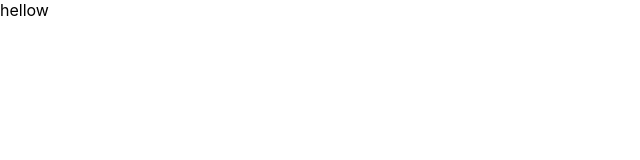
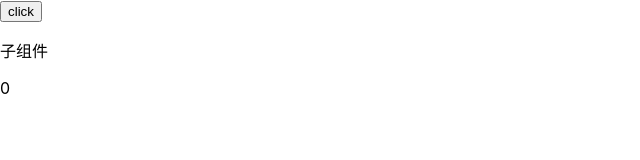
Before and after one commit to sbuteryd/antdSecond, a React (Create React App) app: page / in a window 1280 px wide. Shown: the top 160 px of the page, without its empty margins (0-640 px from the left). Built offline with nearby package versions, Linux system fonts and the light colour scheme.

Commit message:
lesson 2 life cycle function

```diff
--- a/src/App.js
+++ b/src/App.js
@@ -1,11 +1,17 @@
 import React from 'react';
 import './App.css';
+import  Life from './pages/demo/Life'
 
 class App extends React.Component{
+  state= {
+    name:"app",
+    count:0
+  }
+
   render() {
     return (
         <div>
-          hellow
+          <Life/>
         </div>
     );
   }
--- /dev/null
+++ b/src/pages/demo/Life.js
@@ -0,0 +1,25 @@
+import React from 'react';
+import Child from './child'
+
+class Life extends React.Component{
+    state= {
+        name:"app",
+        count:0
+    }
+    updateCount = ()=>{
+        this.setState((preState)=>({
+            count: preState.count+1
+        }))
+    }
+    render() {
+        return (
+            <div>
+                <button onClick={this.updateCount}>click</button>
+                <Child name={this.state.count}/>
+                <p>{this.state.count}</p>
+            </div>
+        );
+    }
+}
+
+export default Life;
--- /dev/null
+++ b/src/pages/demo/child.js
@@ -0,0 +1,34 @@
+import React from 'react'
+
+class Life extends React.Component{
+    componentWillMount() {
+        console.log('will mount')
+    }
+    componentDidMount() {
+        console.log('did mount')
+    }
+    componentWillReceiveProps(nextProps, nextContext) {
+        console.log('will props')
+    }
+
+    shouldComponentUpdate(nextProps, nextState, nextContext) {
+        console.log('shouldUpdate')
+        return true
+    }
+    componentWillUpdate(nextProps, nextState, nextContext) {
+        console.log('will update')
+    }
+    componentDidUpdate(prevProps, prevState, snapshot) {
+        console.log('didupdate')
+    }
+
+    render() {
+        return (
+            <div>
+                    <p>子组件</p>
+            </div>
+        );
+    }
+}
+
+export default Life
```
